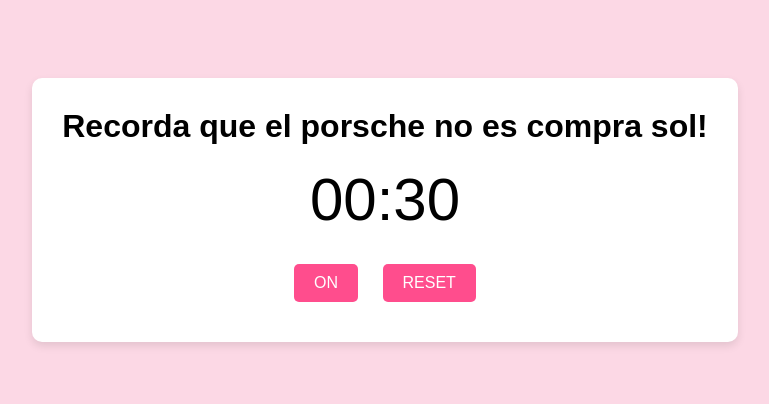
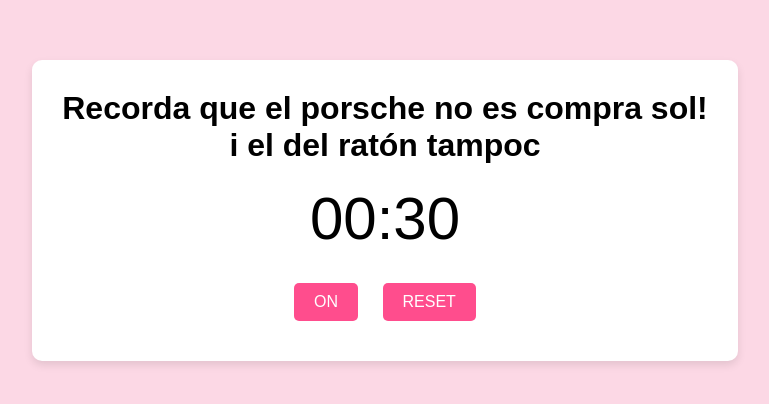
Before and after one commit to arnau013/Pomodoro, a plain HTML site: page index.html in a window 1280 px wide. Shown: the part 190-594 px from the top of the page, without its empty margins (255-1024 px from the left). Drawn offline with Linux system fonts and the light colour scheme.

Commit message:
Update index.html

```diff
--- a/index.html
+++ b/index.html
@@ -8,7 +8,7 @@
 </head>
 <body>
   <div class="container">
-    <h1>Recorda que el porsche no es compra sol!</h1>
+    <h1>Recorda que el porsche no es compra sol!<br>i el del ratón tampoc</h1>
     <div id="timer">
       <p id="time">00:30</p>
     </div>
```
